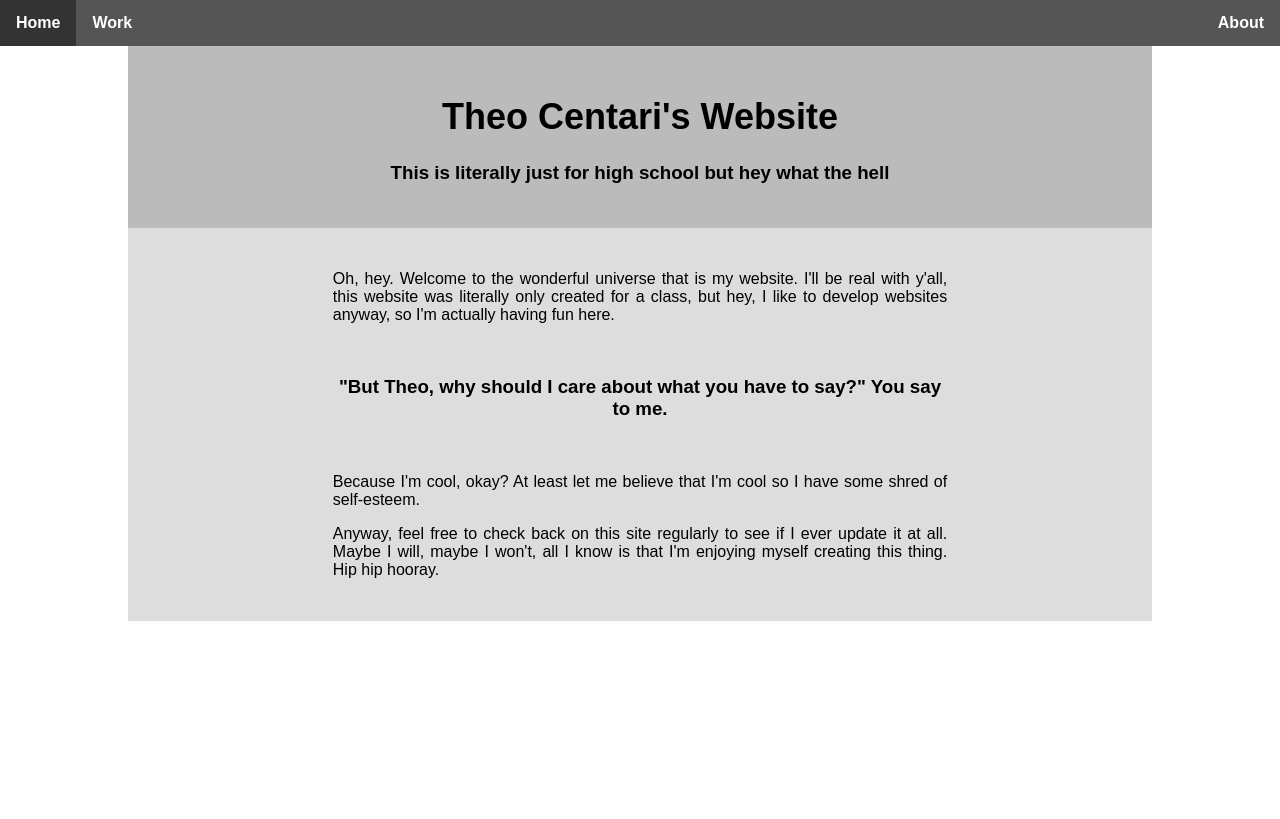
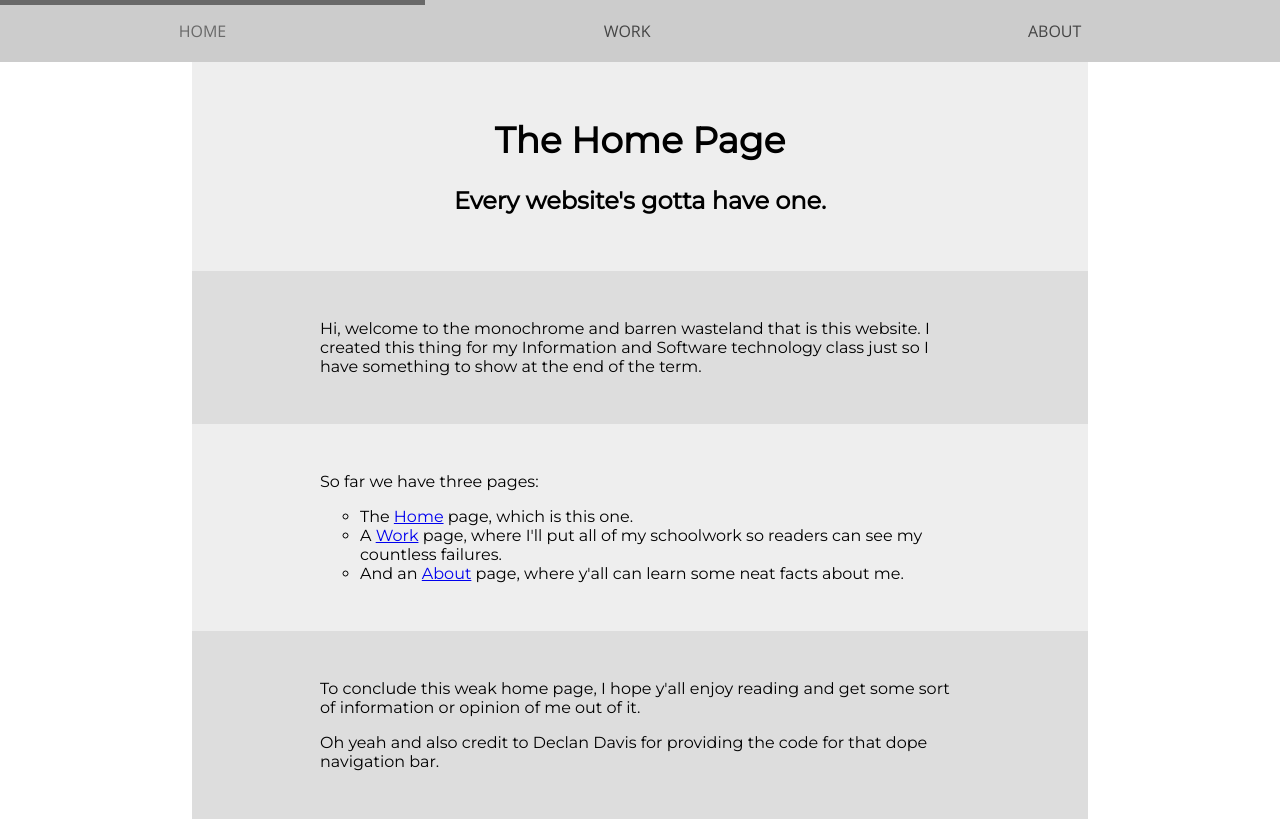
Before and after one commit to NWCC-ThomasE/NWCC-ThomasE.github.io, a plain HTML site: page index.html in a window 1280 px wide. Drawn offline with nearby package versions, Linux system fonts and the light colour scheme.

Commit message:
Complete revamp

```diff
--- a/core.css
+++ b/core.css
@@ -1,116 +1,90 @@
+@import url('https://fonts.googleapis.com/css2?family=Montserrat&display=swap');
+@import url('https://fonts.googleapis.com/css2?family=Open+Sans&display=swap');
+
 body {
   margin: 0;
-  font-family: sans-serif;
 }
 
-.navbar {
-  list-style-type: none;
+.navigation {
+  position: sticky;
+  top: 0;
+  left: 0;
+  background-color: #CCC;
+}
+
+.navigation ul {
+  display: flex;
   margin: 0;
   padding: 0;
-  overflow: hidden;
-  background-color: #555;
-  position: -webkit-sticky; /* Safari */
-  position: sticky;
-  top: 0;
+  list-style: none;
 }
 
-.navbar li {
-  float: left;
+.navigation li {
+  flex: auto;
 }
 
-.navbar li a {
-  font-weight: bold;
+.navigation a {
+  font-family: "Open Sans", sans-serif;
   display: block;
-  color: white;
+  padding: 20px 20px 20px 0px;
   text-align: center;
-  padding: 14px 16px;
+  position: relative;
+  color: #444;
   text-decoration: none;
+  text-transform: uppercase;
 }
 
-.navbar li a:hover {
-  background-color: #333;
+.navigation a:hover {
+  color: dimgray;
 }
 
-.navbar li .active {
-  background-color: #111;
+
+.navigation a::before {
+  content: '';
+  display: block;
+  height: 5px;
+  background-color: dimgray;
+
+  position: absolute;
+  top: 0;
+  width: 0;
+
+  transition: all ease-in-out 250ms;
 }
+
+.navigation a:hover::before {
+  width: 100%;
+}
+
 
 .content {
   display: block;
-  margin: 0% 10%;
+  width: 50%;
+  margin: auto;
+  padding: 2.5% 10%;
+  font-family: "Montserrat", sans-serif;
 }
 
-.content .left {
-  display: block;
-  float: left;
-  vertical-align: middle;
-  padding-right: 2%;
-  padding-bottom: 2%;
+.content:nth-child(odd) {
+  background-color: #DDD;
 }
 
-.content .right {
-  display: block;
-  float: right;
-  vertical-align: middle;
-  padding-left: 2%;
-  padding-bottom: 2%;
+.content:nth-child(even) {
+  background-color: #EEE;
 }
 
-.content div {
-  padding: 2.5% 20%;
-}
-
-.content .biglinks {
-  display: flex;
-  padding: 0;
-  -webkit-flex-wrap: wrap;
-  flex-wrap: wrap;
-}
-
-.content .biglinks a {
-  -webkit-flex: auto;
-  flex: auto;
-  padding: 2.5% 15%;
-  text-align: center;
-  font-size: 24px;
-  text-decoration: none;
-  color: black;
-}
-
-.content .biglinks a:nth-child(odd) {
-  background-color: #AAA;
-}
-
-.content .biglinks a:nth-child(even) {
-  background-color: #CCC;
-}
-
-.content .biglinks a:hover {
-  background-color: #555;
-  color: white;
-}
-
-.content div h1, h3 {
+.content > h1 {
+  font-size: 36px;
+  font-weight: bolder;
   text-align: center;
 }
 
-.content div h1 {
-  font-weight: bolder;
-  font-size: 36px;
+.content > h3 {
+  font-size: 24px;
+  font-weight: bold;
+  text-align: center;
 }
 
-.content div h3 {
-  font-weight: bold;
+.content > p {
+  font-size: 16px;
 }
-
-.content div p {
-  text-align: justify;
-}
-
-.content div:nth-child(odd) {
-  background-color: #BBB;
-}
-
-.content div:nth-child(even) {
-  background-color: #DDD;
-}
--- a/index.html
+++ b/index.html
@@ -3,30 +3,36 @@
   <head>
     <meta http-equiv="Content-Type" content="text/html; charset=utf-8"/>
     <meta name="Description" content="A dumb website created by a high-schooler for his class. Enter the dungeon if you want. Or don't.">
+    <link rel="stylesheet" href="core.css">
     <script src="jquery-3.5.1.min.js"></script>
-    <link rel="stylesheet" href="core.css">
-    <link rel="icon" href="favicon.ico">
-    <title>Theo Centari's Website</title>
+    <title>Theo: Home</title>
   </head>
   <body>
-    <ul class="navbar">
-      <li><a class="active" href="index.html">Home</a></li>
-      <li><a href="work-index.html">Work</a></li>
-      <li style="float: right"><a href="about.html">About</a></li>
-    </ul>
+    <nav class="navigation">
+      <ul>
+        <li><a href="index.html">Home</a></li>
+        <li><a href="work.html">Work</a></li>
+        <li><a href="about.html">About</a></li>
+      </ul>
+    </nav>
     <div class="content">
-      <div>
-        <h1>Theo Centari's Website</h1>
-        <h3>This is literally just for high school but hey what the hell</h3>
-      </div>
-      <div>
-        <p>Oh, hey. Welcome to the wonderful universe that is my website. I'll be real with y'all, this website was literally only created for a class, but hey, I like to develop websites anyway, so I'm actually having fun here.</p>
-        <br>
-        <h3>"But Theo, why should I care about what you have to say?" You say to me.</h3>
-        <br>
-        <p>Because I'm cool, okay? At least let me believe that I'm cool so I have some shred of self-esteem.</p>
-        <p>Anyway, feel free to check back on this site regularly to see if I ever update it at all. Maybe I will, maybe I won't, all I know is that I'm enjoying myself creating this thing. Hip hip hooray.</p>
-      </div>
+      <h1>The Home Page</h1>
+      <h3>Every website's gotta have one.</h3>
+    </div>
+    <div class="content">
+      <p>Hi, welcome to the monochrome and barren wasteland that is this website. I created this thing for my Information and Software technology class just so I have something to show at the end of the term.</p>
+    </div>
+    <div class="content">
+      <p>So far we have three pages:</p>
+      <ul style="list-style: circle">
+        <li>The <a href="index.html">Home</a> page, which is this one.</li>
+        <li>A <a href="work.html">Work</a> page, where I'll put all of my schoolwork so readers can see my countless failures.</li>
+        <li>And an <a href="about.html">About</a> page, where y'all can learn some neat facts about me.</li>
+      </ul>
+    </div>
+    <div class="content">
+      <p>To conclude this weak home page, I hope y'all enjoy reading and get some sort of information or opinion of me out of it.</p>
+      <p>Oh yeah and also credit to Declan Davis for providing the code for that dope navigation bar.</p>
     </div>
   </body>
 </html>
```
Also changed, not shown: about.html (+27 -17 lines), work-article.html (deleted, +0 -33 lines), work-index.html (deleted, +0 -25 lines), work.html (added, +25 -0 lines), favicon.ico (deleted), pfp.png (deleted).
